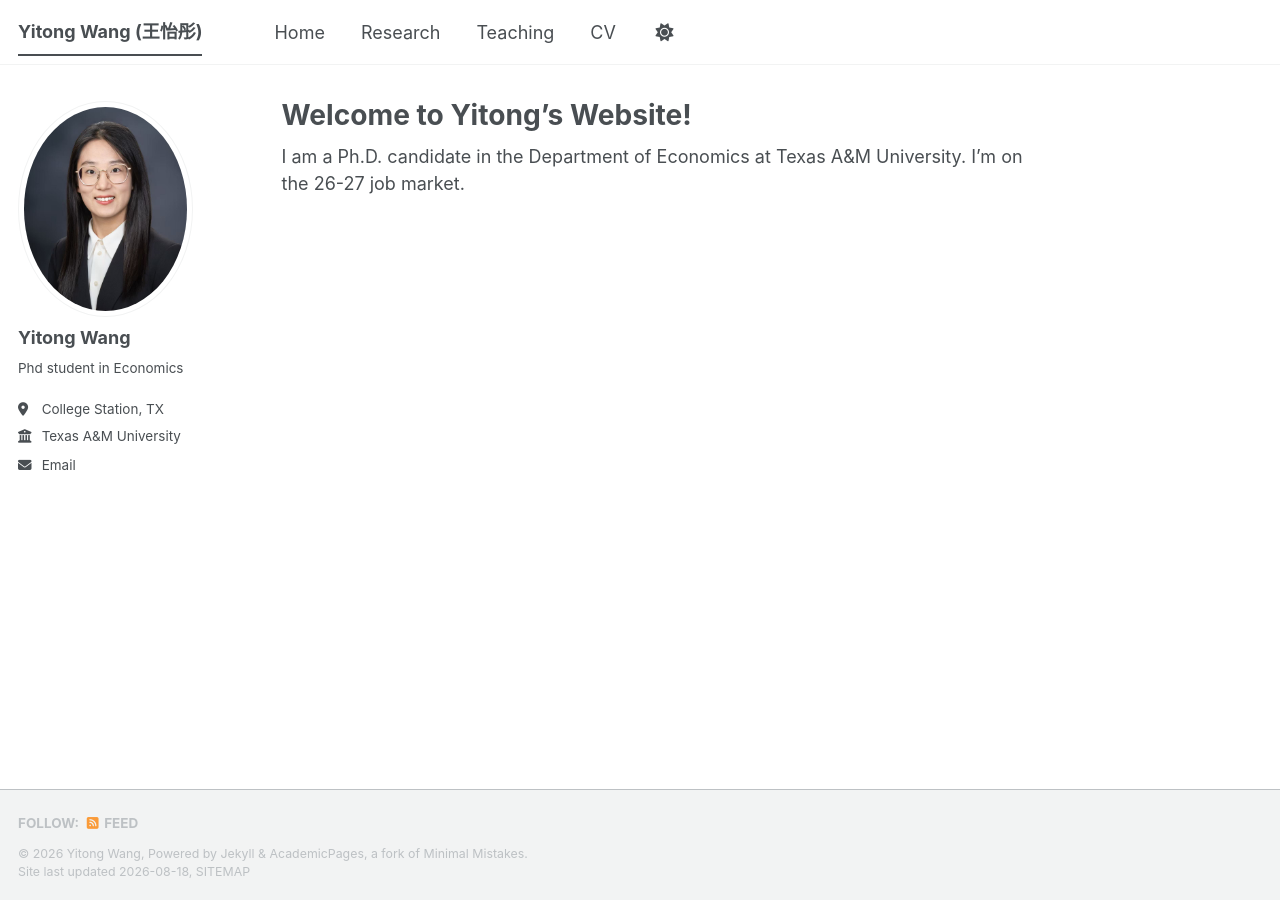
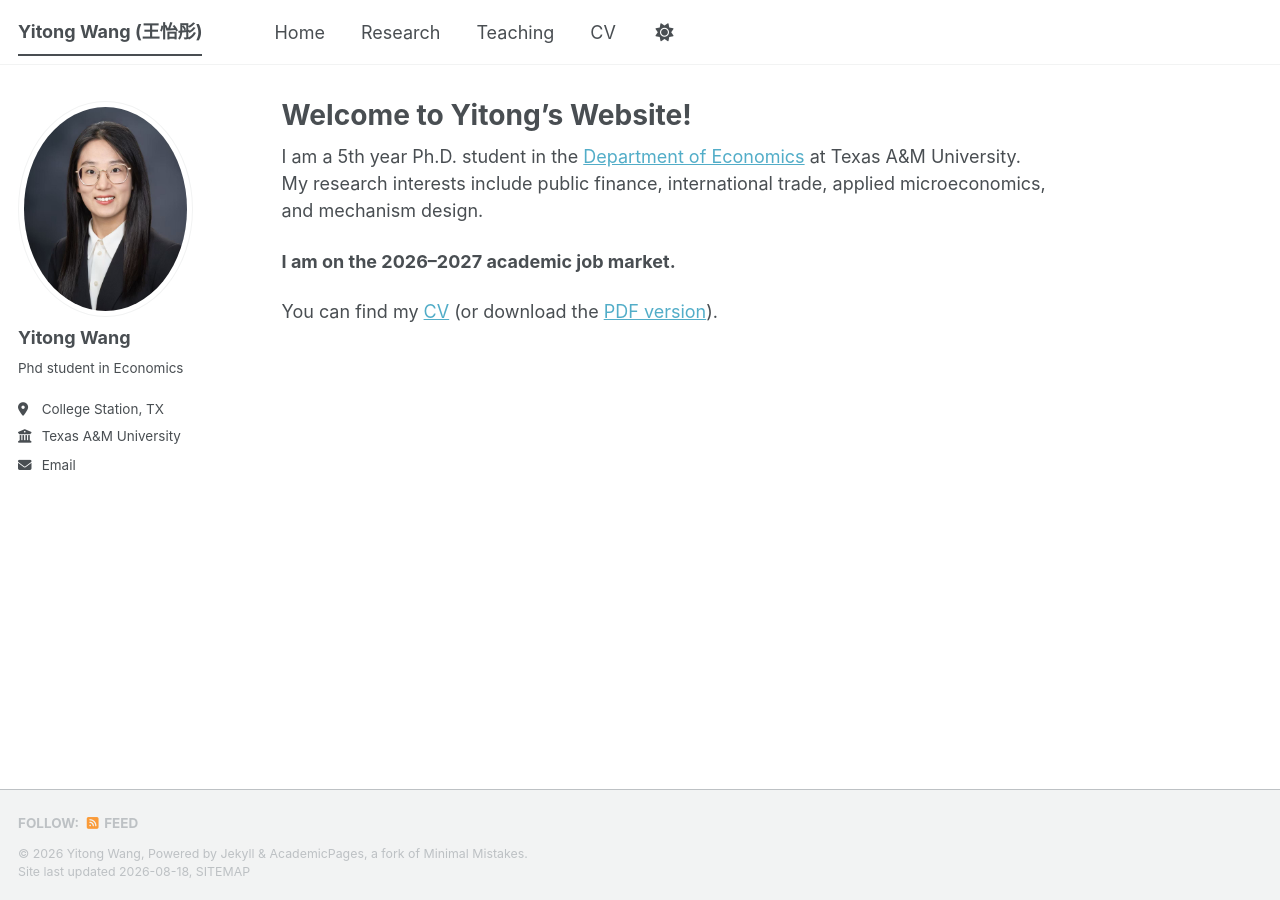
Before and after one commit to yitongwang-econ/yitongwang-econ.github.io, a Jekyll site: the page built from _pages/about.md, in a window 1280 px wide. Built offline with Jekyll 4.4.1, drawn with Linux system fonts in a browser that asks for light colours; a style sheet for code colours, icons or effects is not loaded.

Commit message:
Update about.md

```diff
--- a/_pages/about.md
+++ b/_pages/about.md
@@ -7,4 +7,8 @@ redirect_from:
   - /home.html
 ---
 
-I am a Ph.D. candidate in the Department of Economics at Texas A&M University. I’m on the 26-27 job market.
+I am a 5th year Ph.D. student in the [Department of Economics](https://econ.tamu.edu/) at Texas A&M University. My research interests include public finance, international trade, applied microeconomics, and mechanism design.
+
+**I am on the 2026–2027 academic job market.**
+
+You can find my [CV](/cv/) (or download the [PDF version](/files/cv_Yitong.pdf)).
```
